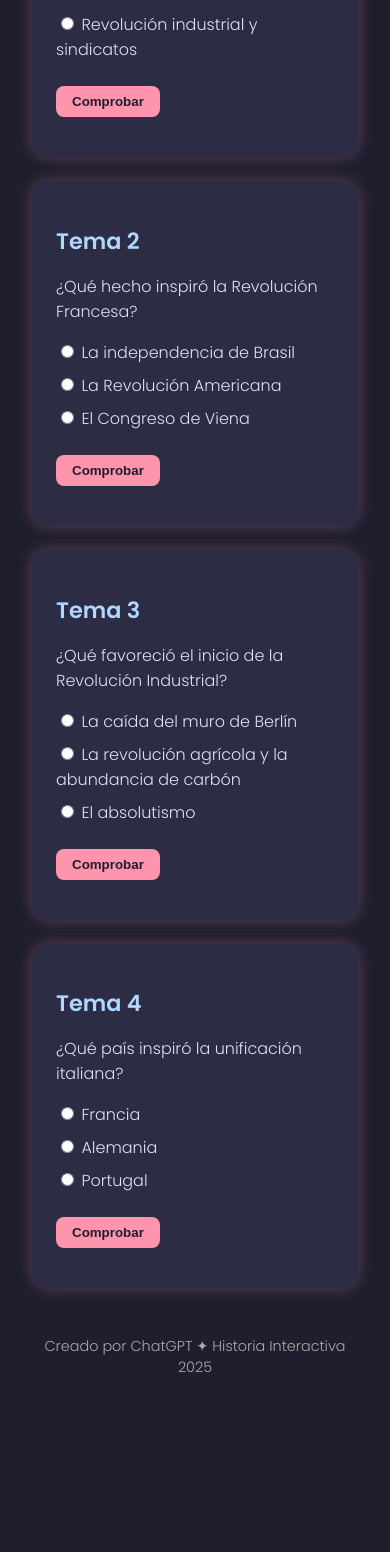
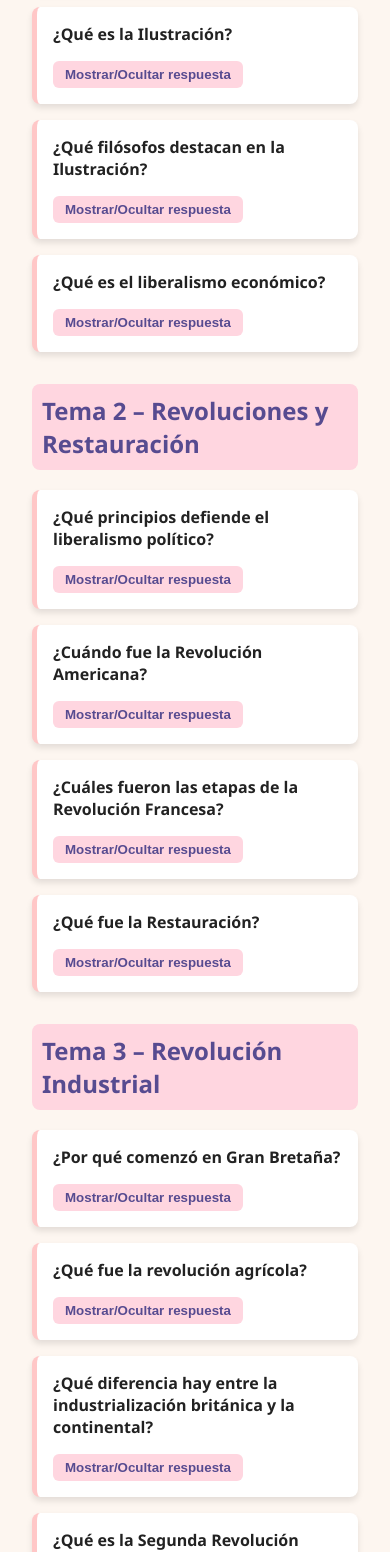
Before and after one commit to SharonMyoui/Estudiar-historia-1er-trimestre-, a plain HTML site: page index.html in a window 390 px wide. Shown: the part 448-2000 px from the top of the page. Before the commit the page ends 1858 px from the top, so only its background shows below. Drawn offline with Linux system fonts and the light colour scheme.

Commit message:
Update index.html

```diff
--- a/index.html
+++ b/index.html
@@ -1,182 +1,171 @@
 <!DOCTYPE html>
 <html lang="es">
 <head>
-  <meta charset="UTF-8" />
-  <meta name="viewport" content="width=device-width, initial-scale=1" />
-  <title>Quiz Historia 1er Trimestre</title>
+  <meta charset="UTF-8">
+  <title>Flashcards Historia - 1er Trimestre</title>
   <style>
-    @import url('https://fonts.googleapis.com/css2?family=Poppins:wght@300;600&display=swap');
-
-    :root {
-      --bg: #1e1e2e;
-      --card-bg: #2c2c44;
-      --text: #e0e0f0;
-      --accent: #ff94ad;
-      --highlight: #b1d7ff;
-      --shadow: rgba(255, 148, 173, 0.3);
-      --correct: #a3f7bf;
-      --incorrect: #f7a3a3;
-    }
-
     body {
+      background: #fdf6f0;
+      font-family: 'Segoe UI', sans-serif;
       margin: 0;
       padding: 2rem;
-      background-color: var(--bg);
-      font-family: 'Poppins', sans-serif;
-      color: var(--text);
+      color: #333;
     }
-
     h1 {
       text-align: center;
-      color: var(--accent);
-      font-size: 2.5rem;
-      margin-bottom: 2rem;
+      color: #574b90;
     }
-
-    .card-container {
-      display: grid;
-      grid-template-columns: repeat(auto-fit, minmax(300px, 1fr));
-      gap: 1.5rem;
+    .tema {
+      margin-top: 2rem;
     }
-
+    .tema h2 {
+      background: #ffd6e0;
+      padding: 10px;
+      border-radius: 8px;
+      color: #574b90;
+    }
     .card {
-      background: var(--card-bg);
-      border-radius: 16px;
-      padding: 1.5rem;
-      box-shadow: 0 0 15px var(--shadow);
+      background: #fff;
+      border-left: 5px solid #ffc7c7;
+      margin: 1rem 0;
+      padding: 1rem;
+      border-radius: 8px;
+      box-shadow: 0 4px 6px rgba(0,0,0,0.1);
     }
-
-    .card h2 {
-      color: var(--highlight);
-      font-size: 1.4rem;
-      margin-bottom: 1rem;
+    .pregunta {
+      font-weight: bold;
+      color: #222;
+      margin-bottom: 8px;
     }
-
-    .question {
-      margin-bottom: 1rem;
+    .respuesta {
+      display: none;
+      margin-top: 5px;
+      color: #444;
     }
-
-    .options label {
-      display: block;
-      margin-bottom: 0.5rem;
-      cursor: pointer;
-    }
-
-    .check-btn {
-      margin-top: 1rem;
-      background-color: var(--accent);
-      color: #1e1e2e;
+    .btn-toggle {
+      margin-top: 8px;
+      background: #ffd6e0;
+      color: #574b90;
       border: none;
-      padding: 0.5rem 1rem;
-      border-radius: 8px;
+      padding: 6px 12px;
+      border-radius: 6px;
       cursor: pointer;
       font-weight: bold;
-      transition: background-color 0.3s;
+      transition: background 0.3s;
     }
-
-    .check-btn:hover {
-      background-color: #ffa7be;
-    }
-
-    .result {
-      margin-top: 1rem;
-      font-weight: bold;
-    }
-
-    .correct {
-      color: var(--correct);
-    }
-
-    .incorrect {
-      color: var(--incorrect);
-    }
-
-    footer {
-      text-align: center;
-      margin-top: 3rem;
-      font-size: 0.9rem;
-      color: #aaa;
+    .btn-toggle:hover {
+      background: #ffc0cb;
     }
   </style>
 </head>
 <body>
+  <h1>Tarjetas de Estudio – Historia 1er Trimestre</h1>
 
-  <h1>Quiz - Historia 1er Trimestre</h1>
-
-  <div class="card-container">
-
+  <div class="tema">
+    <h2>Tema 1 – Antiguo Régimen e Ilustración</h2>
     <div class="card">
-      <h2>Tema 1</h2>
-      <div class="question">¿Qué caracteriza al Antiguo Régimen?</div>
-      <div class="options">
-        <label><input type="radio" name="q1" value="0" /> Democracia y libre mercado</label>
-        <label><input type="radio" name="q1" value="1" /> Monarquía absoluta y sociedad estamental</label>
-        <label><input type="radio" name="q1" value="0" /> Revolución industrial y sindicatos</label>
-      </div>
-      <button class="check-btn" onclick="checkAnswer('q1', 1)">Comprobar</button>
-      <div class="result" id="result-q1"></div>
+      <div class="pregunta">¿Qué características tenía el Antiguo Régimen?</div>
+      <button class="btn-toggle" onclick="toggle(this)">Mostrar/Ocultar respuesta</button>
+      <div class="respuesta">Economía agraria, sociedad estamental, poder absoluto del monarca.</div>
     </div>
-
     <div class="card">
-      <h2>Tema 2</h2>
-      <div class="question">¿Qué hecho inspiró la Revolución Francesa?</div>
-      <div class="options">
-        <label><input type="radio" name="q2" value="0" /> La independencia de Brasil</label>
-        <label><input type="radio" name="q2" value="1" /> La Revolución Americana</label>
-        <label><input type="radio" name="q2" value="0" /> El Congreso de Viena</label>
-      </div>
-      <button class="check-btn" onclick="checkAnswer('q2', 1)">Comprobar</button>
-      <div class="result" id="result-q2"></div>
+      <div class="pregunta">¿Qué es la Ilustración?</div>
+      <button class="btn-toggle" onclick="toggle(this)">Mostrar/Ocultar respuesta</button>
+      <div class="respuesta">Movimiento intelectual del siglo XVIII que promovía la razón, la ciencia y los derechos individuales.</div>
     </div>
-
     <div class="card">
-      <h2>Tema 3</h2>
-      <div class="question">¿Qué favoreció el inicio de la Revolución Industrial?</div>
-      <div class="options">
-        <label><input type="radio" name="q3" value="0" /> La caída del muro de Berlín</label>
-        <label><input type="radio" name="q3" value="1" /> La revolución agrícola y la abundancia de carbón</label>
-        <label><input type="radio" name="q3" value="0" /> El absolutismo</label>
-      </div>
-      <button class="check-btn" onclick="checkAnswer('q3', 1)">Comprobar</button>
-      <div class="result" id="result-q3"></div>
+      <div class="pregunta">¿Qué filósofos destacan en la Ilustración?</div>
+      <button class="btn-toggle" onclick="toggle(this)">Mostrar/Ocultar respuesta</button>
+      <div class="respuesta">Voltaire, Rousseau, Montesquieu, Locke.</div>
     </div>
-
     <div class="card">
-      <h2>Tema 4</h2>
-      <div class="question">¿Qué país inspiró la unificación italiana?</div>
-      <div class="options">
-        <label><input type="radio" name="q4" value="0" /> Francia</label>
-        <label><input type="radio" name="q4" value="1" /> Alemania</label>
-        <label><input type="radio" name="q4" value="0" /> Portugal</label>
-      </div>
-      <button class="check-btn" onclick="checkAnswer('q4', 1)">Comprobar</button>
-      <div class="result" id="result-q4"></div>
+      <div class="pregunta">¿Qué es el liberalismo económico?</div>
+      <button class="btn-toggle" onclick="toggle(this)">Mostrar/Ocultar respuesta</button>
+      <div class="respuesta">Doctrina que defiende el libre mercado y la mínima intervención del Estado.</div>
     </div>
-
   </div>
 
-  <footer>Creado por ChatGPT ✦ Historia Interactiva 2025</footer>
+  <div class="tema">
+    <h2>Tema 2 – Revoluciones y Restauración</h2>
+    <div class="card">
+      <div class="pregunta">¿Qué principios defiende el liberalismo político?</div>
+      <button class="btn-toggle" onclick="toggle(this)">Mostrar/Ocultar respuesta</button>
+      <div class="respuesta">Soberanía nacional, división de poderes, derechos individuales y sufragio.</div>
+    </div>
+    <div class="card">
+      <div class="pregunta">¿Cuándo fue la Revolución Americana?</div>
+      <button class="btn-toggle" onclick="toggle(this)">Mostrar/Ocultar respuesta</button>
+      <div class="respuesta">Entre 1775 y 1783, con la independencia de EE. UU. en 1776.</div>
+    </div>
+    <div class="card">
+      <div class="pregunta">¿Cuáles fueron las etapas de la Revolución Francesa?</div>
+      <button class="btn-toggle" onclick="toggle(this)">Mostrar/Ocultar respuesta</button>
+      <div class="respuesta">Monarquía constitucional, república, el Terror, Directorio y Napoleón.</div>
+    </div>
+    <div class="card">
+      <div class="pregunta">¿Qué fue la Restauración?</div>
+      <button class="btn-toggle" onclick="toggle(this)">Mostrar/Ocultar respuesta</button>
+      <div class="respuesta">Etapa tras la derrota de Napoleón (1815), donde se restauran las monarquías absolutas.</div>
+    </div>
+  </div>
+
+  <div class="tema">
+    <h2>Tema 3 – Revolución Industrial</h2>
+    <div class="card">
+      <div class="pregunta">¿Por qué comenzó en Gran Bretaña?</div>
+      <button class="btn-toggle" onclick="toggle(this)">Mostrar/Ocultar respuesta</button>
+      <div class="respuesta">Por su capital, recursos naturales, mano de obra y avances tecnológicos.</div>
+    </div>
+    <div class="card">
+      <div class="pregunta">¿Qué fue la revolución agrícola?</div>
+      <button class="btn-toggle" onclick="toggle(this)">Mostrar/Ocultar respuesta</button>
+      <div class="respuesta">Mejoras en técnicas y maquinaria que aumentaron la producción agrícola.</div>
+    </div>
+    <div class="card">
+      <div class="pregunta">¿Qué diferencia hay entre la industrialización británica y la continental?</div>
+      <button class="btn-toggle" onclick="toggle(this)">Mostrar/Ocultar respuesta</button>
+      <div class="respuesta">En el continente fue más tardía, lenta y dependiente de la británica.</div>
+    </div>
+    <div class="card">
+      <div class="pregunta">¿Qué es la Segunda Revolución Industrial?</div>
+      <button class="btn-toggle" onclick="toggle(this)">Mostrar/Ocultar respuesta</button>
+      <div class="respuesta">Fase con nuevos sectores: electricidad, química, acero, petróleo (finales del XIX).</div>
+    </div>
+  </div>
+
+  <div class="tema">
+    <h2>Tema 4 – Nacionalismo y Emancipaciones</h2>
+    <div class="card">
+      <div class="pregunta">¿Qué es el nacionalismo?</div>
+      <button class="btn-toggle" onclick="toggle(this)">Mostrar/Ocultar respuesta</button>
+      <div class="respuesta">Ideología que defiende la identidad y soberanía de una nación.</div>
+    </div>
+    <div class="card">
+      <div class="pregunta">¿Qué oleadas revolucionarias liberales hubo en Europa?</div>
+      <button class="btn-toggle" onclick="toggle(this)">Mostrar/Ocultar respuesta</button>
+      <div class="respuesta">1820, 1830 y 1848: luchaban contra el absolutismo.</div>
+    </div>
+    <div class="card">
+      <div class="pregunta">¿Cómo influyó Alemania en la unificación italiana?</div>
+      <button class="btn-toggle" onclick="toggle(this)">Mostrar/Ocultar respuesta</button>
+      <div class="respuesta">Inspiró y apoyó procesos militares y políticos para unificar Italia.</div>
+    </div>
+    <div class="card">
+      <div class="pregunta">¿Quiénes fueron líderes de la emancipación hispanoamericana?</div>
+      <button class="btn-toggle" onclick="toggle(this)">Mostrar/Ocultar respuesta</button>
+      <div class="respuesta">Simón Bolívar, José de San Martín, Miguel Hidalgo, entre otros.</div>
+    </div>
+  </div>
 
   <script>
-    function checkAnswer(questionName, correctIndex) {
-      const radios = document.getElementsByName(questionName);
-      const result = document.getElementById("result-" + questionName);
-      let selected = -1;
-      radios.forEach((radio, i) => {
-        if (radio.checked) selected = parseInt(radio.value);
-      });
-      if (selected === -1) {
-        result.textContent = "Selecciona una opción.";
-        result.className = "result incorrect";
-      } else if (selected === correctIndex) {
-        result.textContent = "¡Correcto!";
-        result.className = "result correct";
+    function toggle(button) {
+      const respuesta = button.nextElementSibling;
+      if (respuesta.style.display === 'block') {
+        respuesta.style.display = 'none';
       } else {
-        result.textContent = "Incorrecto. Intenta de nuevo.";
-        result.className = "result incorrect";
+        respuesta.style.display = 'block';
       }
     }
   </script>
-
 </body>
 </html>
```
